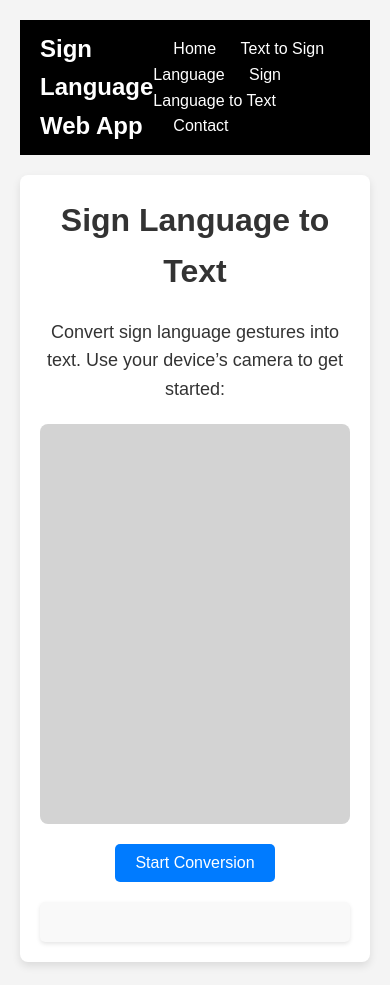
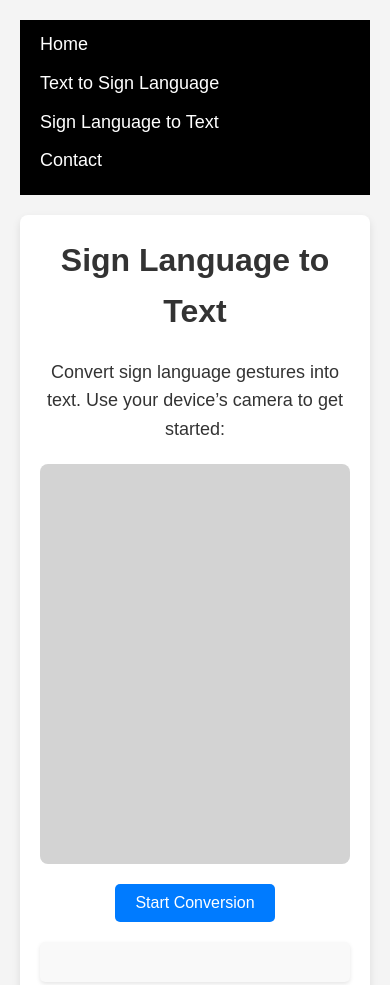
Before and after one commit to Raj-Patkar/Sign-lang, a plain HTML site: page sign-language-to-text.html in a window 390 px wide. Shown: the top 985 px of the page. Drawn offline with Linux system fonts and the light colour scheme; a script that the page names is missing.

Commit message:
Responsive

```diff
--- a/sign-language-to-text.html
+++ b/sign-language-to-text.html
@@ -9,9 +9,7 @@
 <body>
     <header>
         <nav class="navbar">
-            <div class="navbar-title">
-                <h1>Sign Language Web App</h1>
-            </div>
+
             <div class="navbar-links">
                 <a href="index.html">Home</a>
                 <a href="text-to-sign-language.html">Text to Sign Language</a>
--- a/styles_convertor.css
+++ b/styles_convertor.css
@@ -34,7 +34,7 @@ header {
 .navbar-links a {
     color: white;
     text-decoration: none;
-    margin-left: 20px;
+    margin-left: 40px;
     font-size: 16px;
     transition: color 0.3s ease;
 }
@@ -42,6 +42,29 @@ header {
 .navbar-links a:hover {
     color: #ffdd57;
 }
+
+/* Media Query for screens less than 768px wide (Tablets and Mobile devices) */
+@media screen and (max-width: 768px) {
+    .navbar {
+        flex-direction: column;
+        align-items: flex-start;
+    }
+
+
+
+    .navbar-links {
+        display: flex;
+        flex-direction: column;
+        width: 100%;
+    }
+
+    .navbar-links a {
+        margin-left: 0;
+        margin-bottom: 10px;
+        font-size: 18px;
+    }
+}
+
 
 /* Conversion Page Styling */
 .conversion-page {
```
Also changed, not shown: style.css (+11 -2 lines), text-to-sign-language.html (+1 -3 lines).
